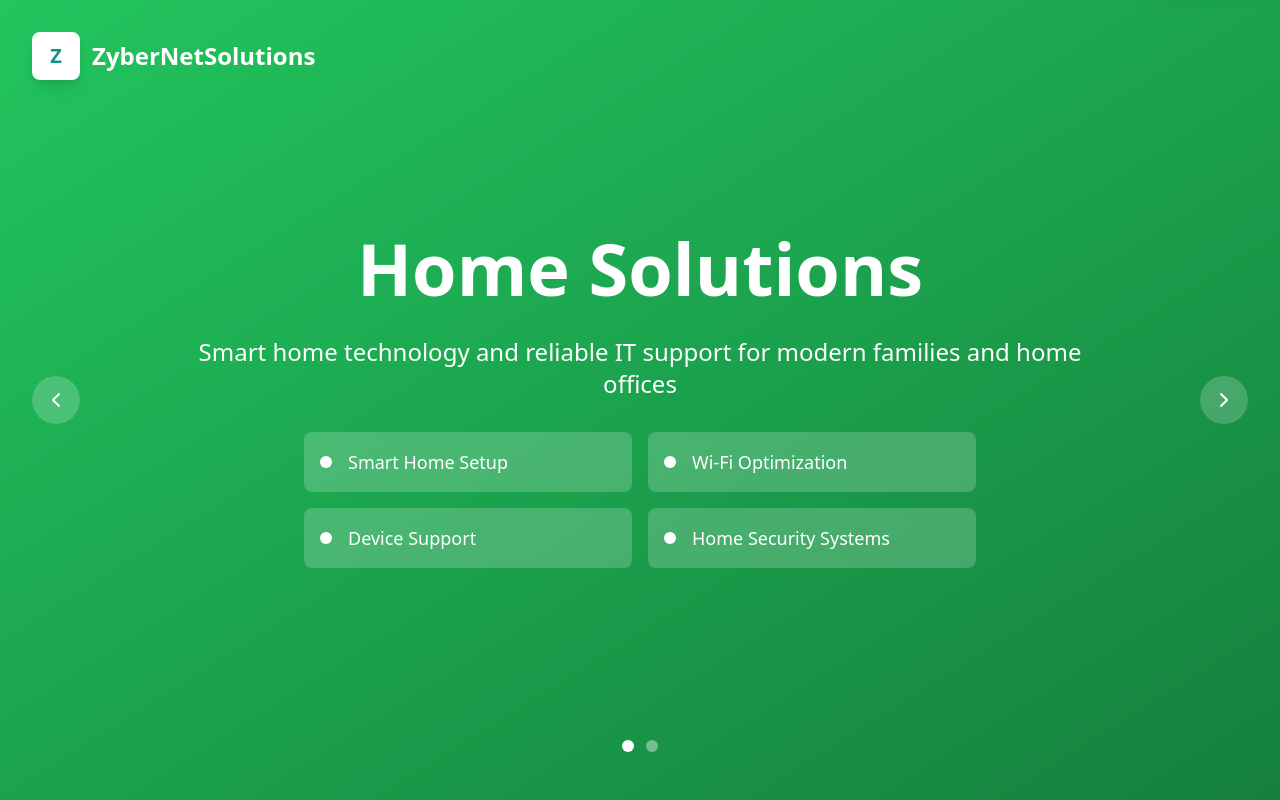
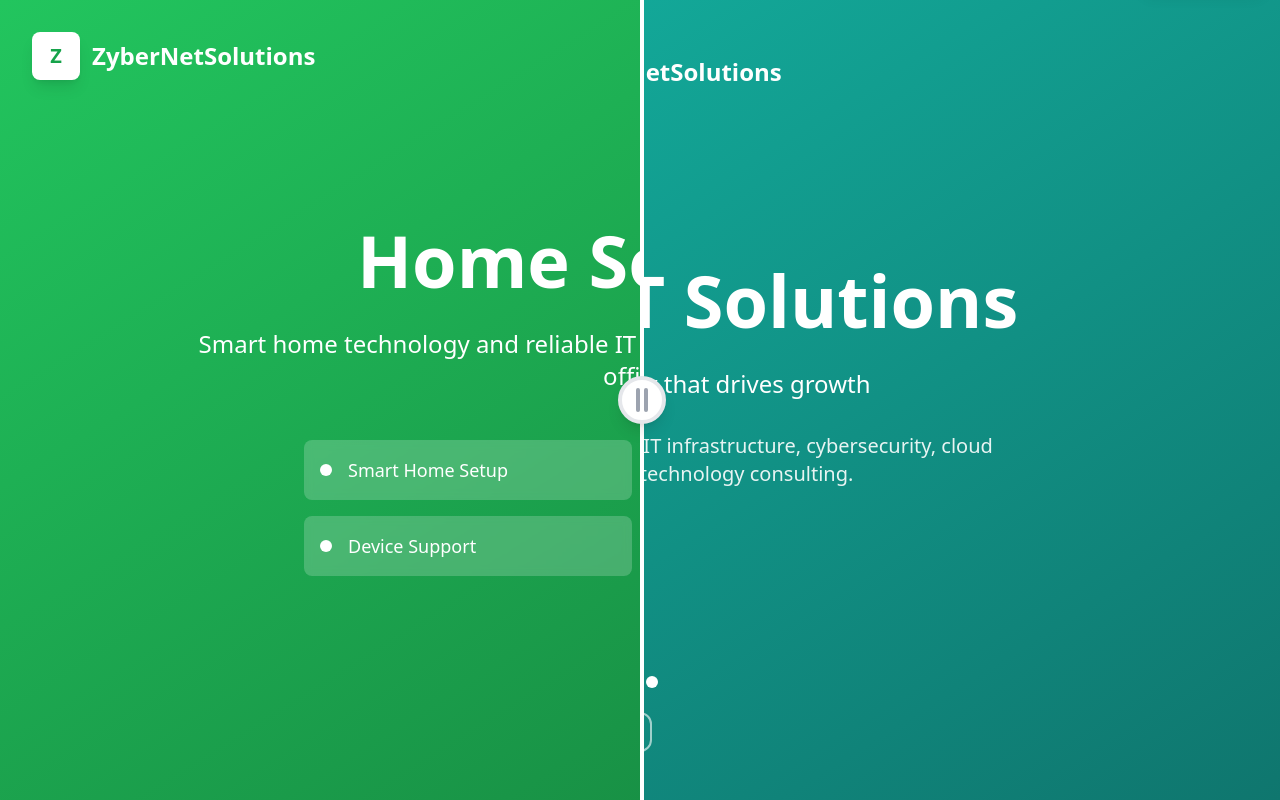
Before and after one commit to irontamoor/zyber-net-solutions-web-13, a React (Vite) app: page / in a window 1280 px wide. Shown: the top 800 px of the page. Built offline with nearby package versions, Linux system fonts and the light colour scheme; grey boxes are pictures that could not be loaded.

Commit message:
Center green slider
Center the green slider and add a draggable slider between the Home and Business sections.

```diff
--- a/src/components/BeforeAfterSlider.tsx
+++ b/src/components/BeforeAfterSlider.tsx
@@ -1,68 +1,40 @@
-import { useState, useEffect } from "react";
-import { ChevronLeft, ChevronRight } from "lucide-react";
+import { useState, useRef } from "react";
 
 const BeforeAfterSlider = () => {
-  const [currentSlide, setCurrentSlide] = useState(0);
+  const [sliderPosition, setSliderPosition] = useState(50);
+  const containerRef = useRef<HTMLDivElement>(null);
+  const [isDragging, setIsDragging] = useState(false);
 
-  const slides = [
-    {
-      id: 'home',
-      title: 'Home Solutions',
-      subtitle: 'Smart home technology and reliable IT support for modern families and home offices',
-      services: [
-        'Smart Home Setup',
-        'Wi-Fi Optimization',
-        'Device Support',
-        'Home Security Systems'
-      ],
-      gradient: 'bg-gradient-to-br from-green-500 to-green-700',
-      logoPosition: 'top-left'
-    },
-    {
-      id: 'business',
-      title: 'Business IT Solutions',
-      subtitle: 'Enterprise technology that drives growth',
-      description: 'Empower your business with scalable IT infrastructure, cybersecurity, cloud services, and strategic technology consulting.',
-      gradient: 'bg-gradient-to-br from-teal-500 to-teal-700',
-      logoPosition: 'top-center'
-    }
-  ];
-
-  const nextSlide = () => {
-    setCurrentSlide((prev) => (prev + 1) % slides.length);
+  const handleMouseDown = () => {
+    setIsDragging(true);
   };
 
-  const prevSlide = () => {
-    setCurrentSlide((prev) => (prev - 1 + slides.length) % slides.length);
+  const handleMouseMove = (e: React.MouseEvent) => {
+    if (!isDragging || !containerRef.current) return;
+
+    const rect = containerRef.current.getBoundingClientRect();
+    const x = e.clientX - rect.left;
+    const percentage = (x / rect.width) * 100;
+    setSliderPosition(Math.max(0, Math.min(100, percentage)));
   };
 
-  // Auto-advance slides
-  useEffect(() => {
-    const interval = setInterval(() => {
-      nextSlide();
-    }, 8000);
-    return () => clearInterval(interval);
-  }, []);
+  const handleMouseUp = () => {
+    setIsDragging(false);
+  };
 
   return (
     <section className="relative overflow-hidden">
-      <div className="relative h-screen w-full">
-        {/* Slides */}
-        {slides.map((slide, index) => (
       <div
-            key={slide.id}
-            className={`absolute inset-0 transition-transform duration-700 ease-in-out ${
-              index === currentSlide ? 'translate-x-0' :
-              index < currentSlide ? '-translate-x-full' : 'translate-x-full'
-            }`}
+        ref={containerRef}
+        className="relative h-screen w-full cursor-col-resize"
+        onMouseMove={handleMouseMove}
+        onMouseUp={handleMouseUp}
+        onMouseLeave={handleMouseUp}
       >
-            <div className={`h-full w-full ${slide.gradient} relative`}>
-              {/* Logo */}
-              <div className={`absolute ${
-                slide.logoPosition === 'top-center'
-                  ? 'top-12 left-1/2 transform -translate-x-1/2'
-                  : 'top-8 left-8'
-              }`}>
+        {/* Business Solutions - Right Side */}
+        <div className="absolute inset-0 bg-gradient-to-br from-teal-500 to-teal-700">
+          {/* Logo - Top Center */}
+          <div className="absolute top-12 left-1/2 transform -translate-x-1/2">
             <div className="flex items-center space-x-3">
               <div className="w-12 h-12 bg-white rounded-lg flex items-center justify-center shadow-lg">
                 <span className="text-teal-600 font-bold text-xl">Z</span>
@@ -76,72 +48,95 @@ const BeforeAfterSlider = () => {
           {/* Content */}
           <div className="absolute inset-0 flex items-center justify-center">
             <div className="text-center text-white max-w-5xl px-8">
-                  <h1 className="text-5xl md:text-7xl font-bold mb-8">{slide.title}</h1>
-                  <p className="text-xl md:text-2xl mb-8 leading-relaxed max-w-4xl mx-auto">
-                    {slide.subtitle}
+              <h1 className="text-5xl md:text-7xl font-bold mb-8">Business IT Solutions</h1>
+              <p className="text-xl md:text-2xl mb-8 leading-relaxed">
+                Enterprise technology that drives growth
               </p>
-                  {slide.description && (
               <p className="text-lg md:text-xl mb-12 opacity-90 max-w-3xl mx-auto">
-                      {slide.description}
+                Empower your business with scalable IT infrastructure, cybersecurity, cloud services, and strategic technology consulting.
               </p>
-                  )}
-
-                  {/* Services for Home slide */}
-                  {slide.services && (
-                    <div className="grid grid-cols-1 md:grid-cols-2 gap-4 max-w-2xl mx-auto">
-                      {slide.services.map((service, serviceIndex) => (
-                        <div key={serviceIndex} className="flex items-center justify-start bg-white/20 backdrop-blur-sm rounded-lg p-4">
-                          <span className="w-3 h-3 bg-white rounded-full mr-4 flex-shrink-0"></span>
-                          <span className="text-white font-medium text-lg">{service}</span>
-                        </div>
-                      ))}
-                    </div>
-                  )}
             </div>
           </div>
 
-              {/* Navigation Arrows - only show on Home slide */}
-              {slide.id === 'home' && (
-                <>
-                  <button
-                    onClick={prevSlide}
-                    className="absolute left-8 top-1/2 transform -translate-y-1/2 w-12 h-12 bg-white/20 backdrop-blur-sm rounded-full flex items-center justify-center text-white hover:bg-white/30 transition-all duration-200 z-10"
-                  >
-                    <ChevronLeft className="h-6 w-6" />
-                  </button>
-                  <button
-                    onClick={nextSlide}
-                    className="absolute right-8 top-1/2 transform -translate-y-1/2 w-12 h-12 bg-white/20 backdrop-blur-sm rounded-full flex items-center justify-center text-white hover:bg-white/30 transition-all duration-200 z-10"
-                  >
-                    <ChevronRight className="h-6 w-6" />
-                  </button>
-                </>
-              )}
-
-              {/* Slide Indicators */}
-              <div className="absolute bottom-12 left-1/2 transform -translate-x-1/2 flex space-x-3 z-10">
-                {slides.map((_, index) => (
-                  <button
-                    key={index}
-                    onClick={() => setCurrentSlide(index)}
-                    className={`w-3 h-3 rounded-full transition-all duration-300 ${
-                      index === currentSlide ? 'bg-white' : 'bg-white/40'
-                    }`}
-                  />
-                ))}
-              </div>
-
-              {/* Mouse icon for Business slide */}
-              {slide.id === 'business' && (
-                <div className="absolute bottom-12 left-1/2 transform -translate-x-1/2 mb-12">
+          {/* Mouse scroll indicator */}
+          <div className="absolute bottom-12 left-1/2 transform -translate-x-1/2">
             <div className="w-6 h-10 border-2 border-white/60 rounded-full flex justify-center">
               <div className="w-1 h-3 bg-white/60 rounded-full mt-2"></div>
             </div>
           </div>
-              )}
+
+          {/* Slide Indicators */}
+          <div className="absolute bottom-12 left-1/2 transform -translate-x-1/2 flex space-x-3 mb-16">
+            <div className={`w-3 h-3 rounded-full transition-all duration-300 ${sliderPosition > 50 ? 'bg-white' : 'bg-white/40'}`}></div>
+            <div className={`w-3 h-3 rounded-full transition-all duration-300 ${sliderPosition <= 50 ? 'bg-white' : 'bg-white/40'}`}></div>
           </div>
         </div>
-        ))}
+
+        {/* Home Solutions - Left Side (Clipped) */}
+        <div
+          className="absolute inset-0 bg-gradient-to-br from-green-500 to-green-700 transition-all duration-100 ease-out"
+          style={{
+            clipPath: `polygon(0 0, ${sliderPosition}% 0, ${sliderPosition}% 100%, 0 100%)`
+          }}
+        >
+          {/* Logo - Top Left */}
+          <div className="absolute top-8 left-8">
+            <div className="flex items-center space-x-3">
+              <div className="w-12 h-12 bg-white rounded-lg flex items-center justify-center shadow-lg">
+                <span className="text-green-600 font-bold text-xl">Z</span>
+              </div>
+              <div className="text-2xl font-bold text-white">
+                ZyberNetSolutions
+              </div>
+            </div>
+          </div>
+
+          {/* Content */}
+          <div className="absolute inset-0 flex items-center justify-center">
+            <div className="text-center text-white max-w-5xl px-8">
+              <h1 className="text-5xl md:text-7xl font-bold mb-8">Home Solutions</h1>
+              <p className="text-xl md:text-2xl mb-12 leading-relaxed max-w-4xl mx-auto">
+                Smart home technology and reliable IT support for modern families and home offices
+              </p>
+
+              {/* Services Grid */}
+              <div className="grid grid-cols-1 md:grid-cols-2 gap-4 max-w-2xl mx-auto">
+                <div className="flex items-center justify-start bg-white/20 backdrop-blur-sm rounded-lg p-4">
+                  <span className="w-3 h-3 bg-white rounded-full mr-4 flex-shrink-0"></span>
+                  <span className="text-white font-medium text-lg">Smart Home Setup</span>
+                </div>
+                <div className="flex items-center justify-start bg-white/20 backdrop-blur-sm rounded-lg p-4">
+                  <span className="w-3 h-3 bg-white rounded-full mr-4 flex-shrink-0"></span>
+                  <span className="text-white font-medium text-lg">Wi-Fi Optimization</span>
+                </div>
+                <div className="flex items-center justify-start bg-white/20 backdrop-blur-sm rounded-lg p-4">
+                  <span className="w-3 h-3 bg-white rounded-full mr-4 flex-shrink-0"></span>
+                  <span className="text-white font-medium text-lg">Device Support</span>
+                </div>
+                <div className="flex items-center justify-start bg-white/20 backdrop-blur-sm rounded-lg p-4">
+                  <span className="w-3 h-3 bg-white rounded-full mr-4 flex-shrink-0"></span>
+                  <span className="text-white font-medium text-lg">Home Security Systems</span>
+                </div>
+              </div>
+            </div>
+          </div>
+        </div>
+
+        {/* Draggable Slider Handle */}
+        <div
+          className="absolute top-0 bottom-0 w-1 bg-white shadow-2xl z-20 transition-all duration-100 ease-out"
+          style={{ left: `${sliderPosition}%` }}
+        >
+          <div
+            className="absolute top-1/2 left-1/2 transform -translate-x-1/2 -translate-y-1/2 w-12 h-12 bg-white rounded-full shadow-lg border-4 border-gray-200 flex items-center justify-center cursor-col-resize hover:scale-110 transition-transform duration-200"
+            onMouseDown={handleMouseDown}
+          >
+            <div className="flex space-x-1">
+              <div className="w-1 h-6 bg-gray-400 rounded-full"></div>
+              <div className="w-1 h-6 bg-gray-400 rounded-full"></div>
+            </div>
+          </div>
+        </div>
       </div>
     </section>
   );
```
Lines whose indentation alone changed are shown as unchanged.
